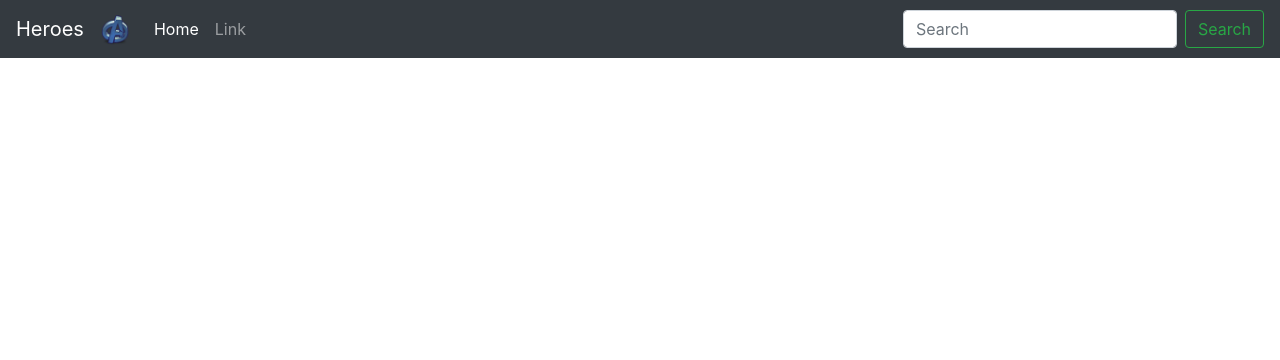
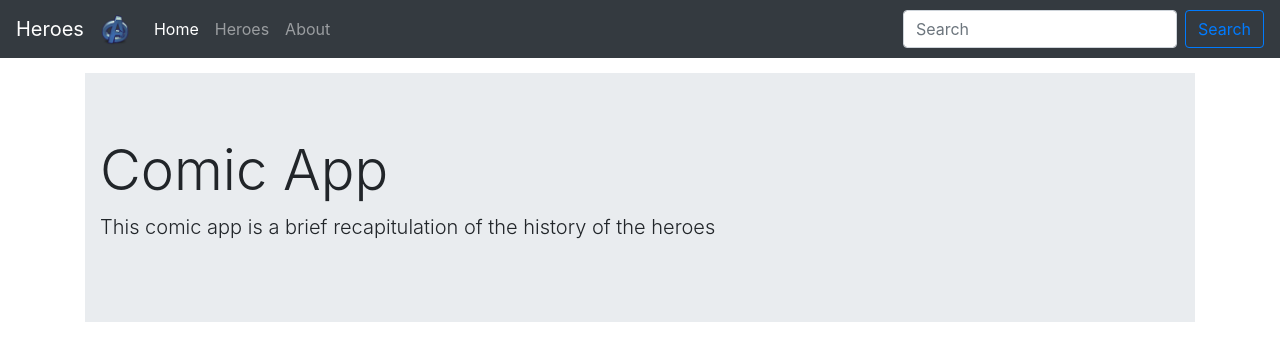
Before and after one commit to Arias1103/ComicApp, an Angular app: page /home in a window 1280 px wide. Before the commit this address led to /. Shown: the top 360 px of the page. Built offline with nearby package versions, Linux system fonts and the light colour scheme.

Commit message:
Routes were established

```diff
--- a/src/app/app.component.html
+++ b/src/app/app.component.html
@@ -1,2 +1,6 @@
 
 <app-navbar></app-navbar>
+
+<div class="container main-container">
+    <router-outlet></router-outlet>
+</div>
--- /dev/null
+++ b/src/app/app.routes.ts
@@ -0,0 +1,13 @@
+import { RouterModule, Routes, ROUTES } from '@angular/router';
+import {HomeComponent} from './components/home/home.component';
+import { HeroesComponent } from './components/heroes/heroes.component';
+import { AboutComponent } from './components/about/about.component';
+
+const APP_ROUTES: Routes = [
+  {path: 'home', component: HomeComponent},
+  {path: 'heroes', component: HeroesComponent},
+  {path: 'about', component: AboutComponent},
+  {path: '**', pathMatch: 'full', redirectTo: 'home' }
+];
+
+export const APP_ROUTING = RouterModule.forRoot(APP_ROUTES);
--- /dev/null
+++ b/src/app/components/about/about.component.html
@@ -0,0 +1,7 @@
+<h1 class="animated fadeIn fast"> About comic app </h1>
+<hr>
+<p class="animated fadeIn">
+ Lorem ipsum dolor sit amet consectetur adipisicing elit. Nesciunt porro harum,
+ deserunt ducimus illum aspernatur at officia animi inventore ex ipsa corrupti
+ laborum repudiandae neque cum corporis eveniet quisquam nobis.
+</p>
--- /dev/null
+++ b/src/app/components/about/about.component.ts
@@ -0,0 +1,14 @@
+import { Component, OnInit } from '@angular/core';
+
+@Component({
+  selector: 'app-about',
+  templateUrl: './about.component.html'
+})
+export class AboutComponent implements OnInit {
+
+  constructor() { }
+
+  ngOnInit(): void {
+  }
+
+}
--- /dev/null
+++ b/src/app/components/heroes/heroes.component.html
@@ -0,0 +1,19 @@
+<h1> Marvel & DC Heroes </h1>
+<hr>
+
+<div class="card-columns">
+
+   <div class="card">
+      <img class="card-img-top img-fluid" src="assets/img/aquaman.png" alt="card image cap">
+      <div class="card-block">
+         <h4 class="card-title">Card title</h4>
+         <p class="card-text">This card has supporting text below as a natural lead-in to additional content.</p>
+         <p class="card-text"><small class="text-muted">Last updated 3 mins ago</small></p>
+
+         <button type="button" class="btn btn-outline-primary btn-block">
+            see more
+         </button>
+      </div>
+   </div>
+
+</div>
--- /dev/null
+++ b/src/app/components/heroes/heroes.component.ts
@@ -0,0 +1,19 @@
+import { Component, OnInit } from '@angular/core';
+
+@Component({
+  selector: 'app-heroes',
+  templateUrl: './heroes.component.html'
+})
+
+export class HeroesComponent implements OnInit {
+
+  heores = [] =[
+
+  ]
+
+  constructor() { }
+
+  ngOnInit(): void {
+  }
+
+}
--- a/src/app/components/home/home.component.html
+++ b/src/app/components/home/home.component.html
@@ -1,6 +1,6 @@
-<div class="jumbotron jumbotron-fluid">
+<div class="jumbotron jumbotron-fluid animated fadeIn fast">
     <div class="container">
       <h1 class="display-4">Comic App </h1>
-      <p class="lead"> This comic app is brief recapitulation of the history of the heroes </p>
+      <p class="lead"> This comic app is a brief recapitulation of the history of the heroes </p>
     </div>
   </div>
--- a/src/app/components/shared/navbar/navbar.component.html
+++ b/src/app/components/shared/navbar/navbar.component.html
@@ -10,17 +10,20 @@
 
     <div class="collapse navbar-collapse" id="navbarSupportedContent">
       <ul class="navbar-nav mr-auto">
-        <li class="nav-item active">
-          <a class="nav-link" href="#">Home</a>
+        <li class="nav-item active" routerLinkActive="active">
+          <a class="nav-link" [routerLink]="['home']">Home</a>
         </li>
-        <li class="nav-item">
-          <a class="nav-link" href="#">Link</a>
+        <li class="nav-item" routerLinkActive="active">
+          <a class="nav-link" [routerLink]="['heroes']">Heroes</a>
+        </li>
+        <li class="nav-item" routerLinkActive="active">
+          <a class="nav-link" [routerLink]="['about']">About</a>
         </li>
 
       </ul>
       <form class="form-inline my-2 my-lg-0">
         <input class="form-control mr-sm-2" type="search" placeholder="Search" aria-label="Search">
-        <button class="btn btn-outline-success my-2 my-sm-0"  type="submit">Search</button>
+        <button class="btn btn-outline-primary my-2 my-sm-0"  type="submit">Search</button>
       </form>
     </div>
   </nav>
--- a/src/index.html
+++ b/src/index.html
@@ -7,15 +7,15 @@
   <meta name="viewport" content="width=device-width, initial-scale=1">
   <link rel="icon" type="image/x-icon" href="favicon.ico">
 
-  <!-- <link rel="stylesheet" href="https://stackpath.bootstrapcdn.com/bootstrap/4.5.1/css/bootstrap.min.css"
+  <link rel="stylesheet" href="https://stackpath.bootstrapcdn.com/bootstrap/4.5.1/css/bootstrap.min.css"
   integrity="sha384-VCmXjywReHh4PwowAiWNagnWcLhlEJLA5buUprzK8rxFgeH0kww/aWY76TfkUoSX"
-  crossorigin="anonymous"> -->
+  crossorigin="anonymous">
   <link rel="stylesheet" href="./assets/libs/bootstrap/css/bootstrap.min.css">
 </head>
 <body>
   <app-root></app-root>
 
- <!-- <script src="https://stackpath.bootstrapcdn.com/bootstrap/4.5.1/js/bootstrap.min.js"
+<!--<script src="https://stackpath.bootstrapcdn.com/bootstrap/4.5.1/js/bootstrap.min.js"
   integrity="sha384-XEerZL0cuoUbHE4nZReLT7nx9gQrQreJekYhJD9WNWhH8nEW+0c5qq7aIo2Wl30J"
   crossorigin="anonymous"></script>
   <script src="https://code.jquery.com/jquery-3.5.1.slim.min.js"
--- a/src/styles.css
+++ b/src/styles.css
@@ -1 +1,37 @@
-/* You can add global styles to this file, and also import other style files */
+body{
+  padding-bottom: 50px;
+}
+
+.main-container{
+    margin-top: 15px;
+}
+
+/* Animations */
+
+.animated {
+    -webkit-animation-duration: 1s;
+    animation-duration: 1s;
+    -webkit-animation-fill-mode: both;
+    animation-fill-mode: both;
+  }
+
+  .fast {
+    -webkit-animation-duration: 0.4s;
+    animation-duration: 0.4s;
+    -webkit-animation-fill-mode: both;
+    animation-fill-mode: both;
+  }
+
+  @keyframes fadeIn {
+    from {
+      opacity: 0;
+    }
+
+    to {
+      opacity: 1;
+    }
+  }
+
+  .fadeIn {
+    animation-name: fadeIn;
+  }
```
Also changed, not shown: src/app/app.module.ts (+17 -2 lines).
